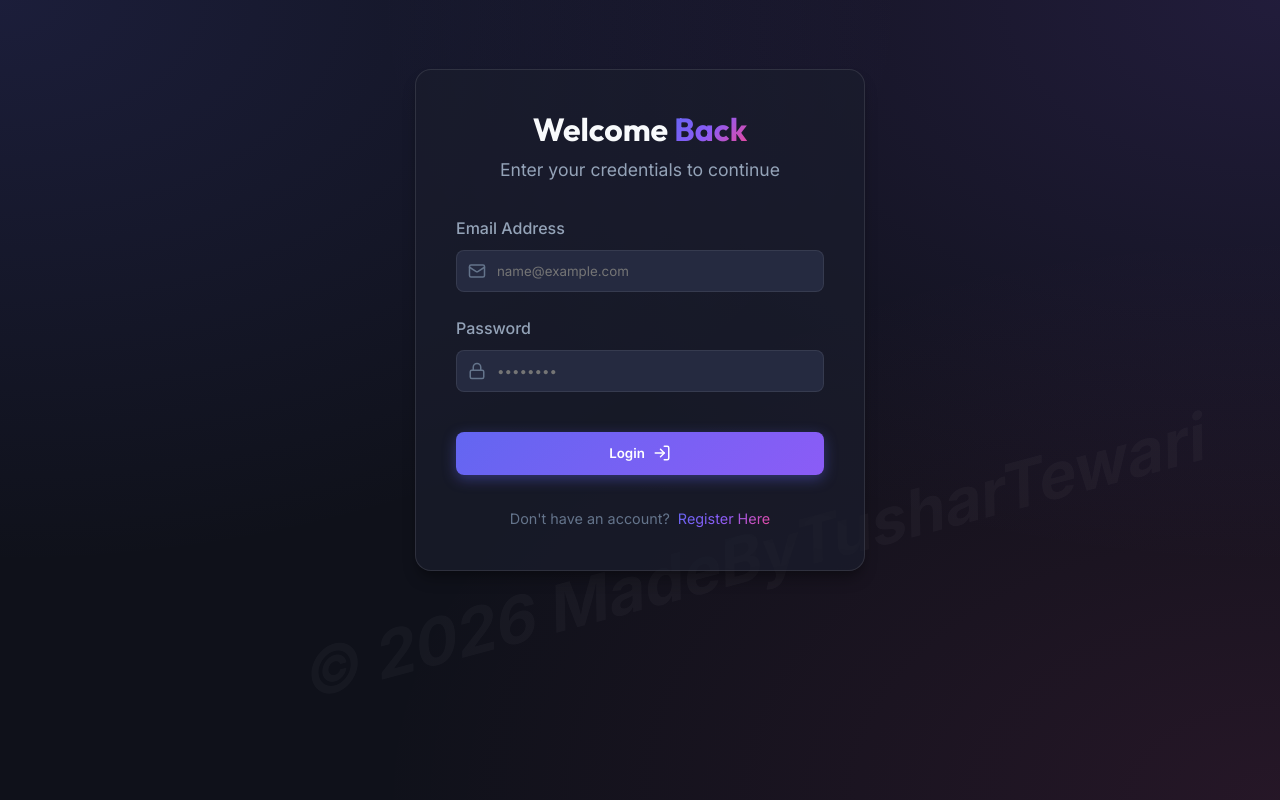
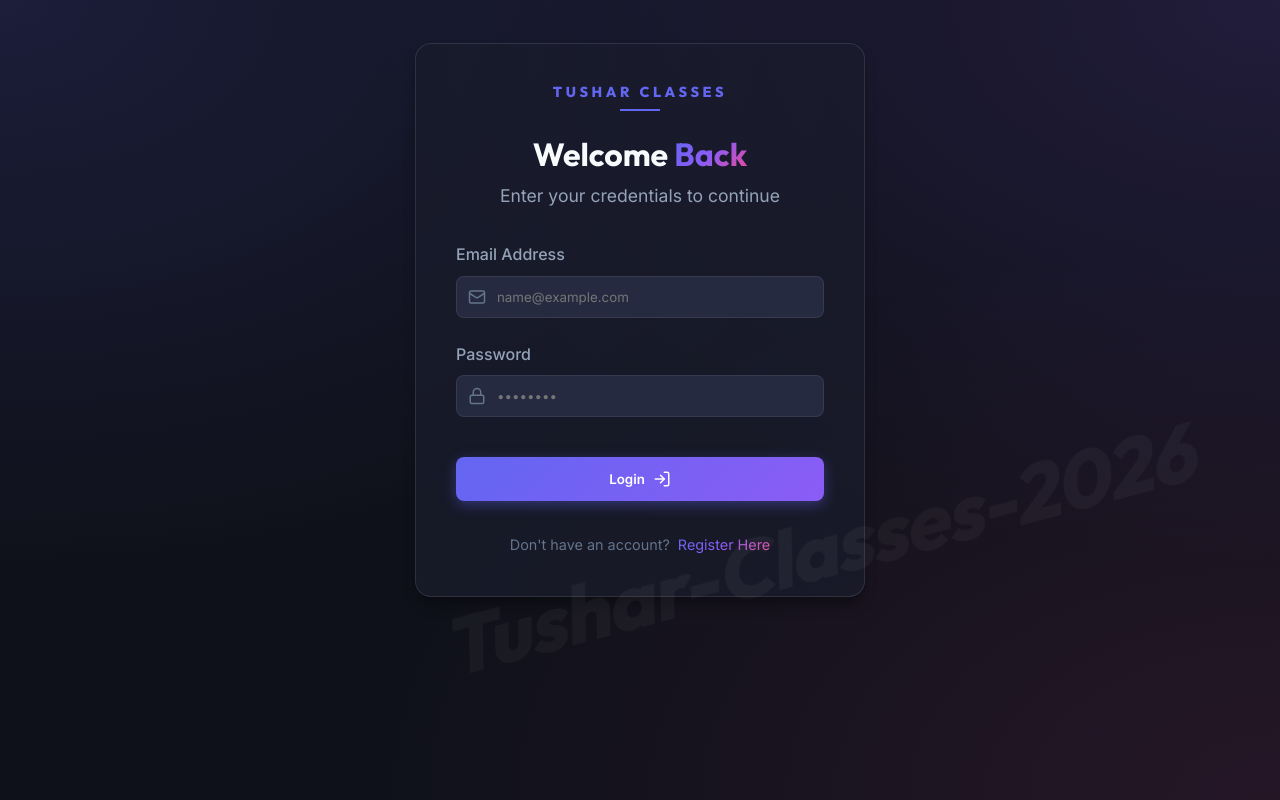
Before and after one commit to Tushar4440/Patwari-mmock-test-app, a React (Vite) app in the folder frontend/: page /login in a window 1280 px wide. Built offline with nearby package versions, Linux system fonts and the light colour scheme.

Commit message:
feat: implement frontend authentication pages and core application navigation structure

```diff
--- a/frontend/src/pages/Auth.tsx
+++ b/frontend/src/pages/Auth.tsx
@@ -72,6 +72,11 @@ const Auth: React.FC = () => {
     return (
         <div className="container animate-fade-in" style={{ display: 'flex', alignItems: 'center', justifyContent: 'center', minHeight: '80vh' }}>
             <div className="glass-panel" style={{ width: '100%', maxWidth: '450px', padding: '2.5rem', position: 'relative' }}>
+
+                <div style={{ textAlign: 'center', marginBottom: '1.5rem' }}>
+                    <h2 style={{ fontSize: '0.9rem', color: 'var(--accent-primary)', textTransform: 'uppercase', letterSpacing: '0.25em', fontWeight: 800 }}>Tushar Classes</h2>
+                    <div style={{ width: '40px', height: '2px', background: 'var(--accent-primary)', margin: '0.5rem auto 0' }}></div>
+                </div>
 
                 <div style={{ textAlign: 'center', marginBottom: '2rem' }}>
                     <h1 className="page-title" style={{ fontSize: '2rem' }}>
@@ -171,10 +176,12 @@ const Auth: React.FC = () => {
                             </div>
 
                             <div className="input-group">
-                                <label className="input-label">Target Exam</label>
+                                <label htmlFor="auth-target-exam" className="input-label">Target Exam</label>
                                 <div style={{ position: 'relative' }}>
                                     <GraduationCap size={18} style={{ position: 'absolute', left: '12px', top: '50%', transform: 'translateY(-50%)', color: 'var(--text-muted)' }} />
                                     <select
+                                        id="auth-target-exam"
+                                        title="Target Exam"
                                         className="select-field"
                                         value={targetExam}
                                         onChange={(e) => setTargetExam(e.target.value)}
@@ -213,8 +220,8 @@ const Auth: React.FC = () => {
                 </div>
             </div>
 
-            <div style={{ position: 'fixed', bottom: '5%', right: '2%', opacity: 0.03, pointerEvents: 'none', zIndex: -1, userSelect: 'none', fontSize: '4rem', fontWeight: 900, color: 'var(--text-primary)', whiteSpace: 'nowrap', transform: 'rotate(-15deg)', fontStyle: 'italic' }}>
-                © 2026 MadeByTusharTewari
+            <div className="app-watermark">
+                Tushar-Classes-2026
             </div>
         </div>
     );
--- a/frontend/src/pages/Dashboard.tsx
+++ b/frontend/src/pages/Dashboard.tsx
@@ -200,8 +200,8 @@ const Dashboard: React.FC = () => {
         </div>
       </div>
 
-      <div style={{ position: 'fixed', bottom: '10%', left: '5%', opacity: 0.07, pointerEvents: 'none', zIndex: 9999, userSelect: 'none', fontSize: '4rem', fontWeight: 900, color: 'var(--text-primary)', whiteSpace: 'nowrap', transform: 'rotate(-25deg)', fontStyle: 'italic' }}>
-        © 2026 MadeByTusharTewari
+      <div className="app-watermark">
+        Tushar-Classes-2026
       </div>
     </div>
   );
--- a/frontend/src/pages/ExtractedTests.tsx
+++ b/frontend/src/pages/ExtractedTests.tsx
@@ -269,8 +269,8 @@ const ExtractedTests: React.FC = () => {
         </>
       )}
 
-      <div style={{ position: 'fixed', bottom: '15%', right: '5%', opacity: 0.07, pointerEvents: 'none', zIndex: 9999, userSelect: 'none', fontSize: '4rem', fontWeight: 900, color: 'var(--text-primary)', whiteSpace: 'nowrap', transform: 'rotate(-25deg)', fontStyle: 'italic' }}>
-        © 2026 MadeByTusharTewari
+      <div className="app-watermark">
+        Tushar-Classes-2026
       </div>
     </div>
   );
--- a/frontend/src/pages/Home.tsx
+++ b/frontend/src/pages/Home.tsx
@@ -24,6 +24,10 @@ const Home: React.FC = () => {
 
     return (
         <div className="container animate-fade-in">
+            <div style={{ marginBottom: '0.5rem', borderLeft: '3px solid var(--accent-primary)', paddingLeft: '1rem' }}>
+                <h2 style={{ fontSize: '0.85rem', color: 'var(--accent-primary)', textTransform: 'uppercase', letterSpacing: '0.25em', fontWeight: 800 }}>Tushar Classes</h2>
+            </div>
+
             <div className="dashboard-header" style={{ marginBottom: '3rem' }}>
                 <div>
                     <h1 className="page-title">नमस्ते, <span className="gradient-text">{username}</span></h1>
@@ -103,6 +107,10 @@ const Home: React.FC = () => {
                     Tip: Try subject-specific tests if you're struggling with Uttarakhand GK.
                 </p>
             </div>
+
+            <div className="app-watermark">
+                Tushar-Classes-2026
+            </div>
         </div>
     );
 };
--- a/frontend/src/pages/Landing.tsx
+++ b/frontend/src/pages/Landing.tsx
@@ -6,6 +6,11 @@ import './pages.css';
 const Landing: React.FC = () => {
     return (
         <div className="container animate-fade-in" style={{ padding: '4rem 1rem' }}>
+            <div style={{ textAlign: 'center', marginBottom: '3rem' }}>
+                <h2 style={{ fontSize: '1.25rem', color: 'var(--accent-primary)', textTransform: 'uppercase', letterSpacing: '0.4em', fontWeight: 900 }}>Tushar Classes</h2>
+                <div style={{ width: '60px', height: '4px', background: 'var(--accent-primary)', margin: '0.75rem auto 0', borderRadius: '2px' }}></div>
+            </div>
+
             <div style={{ textAlign: 'center', marginBottom: '4rem' }}>
                 <div className="extracted-hero-badge" style={{ margin: '0 auto' }}>
                     <ShieldCheck size={16} />
@@ -94,8 +99,8 @@ const Landing: React.FC = () => {
                 </Link>
             </div>
 
-            <div style={{ position: 'fixed', bottom: '5%', right: '2%', opacity: 0.03, pointerEvents: 'none', zIndex: -1, userSelect: 'none', fontSize: '4rem', fontWeight: 900, color: 'var(--text-primary)', whiteSpace: 'nowrap', transform: 'rotate(-15deg)', fontStyle: 'italic' }}>
-                © 2026 MadeByTusharTewari
+            <div className="app-watermark">
+                Tushar-Classes-2026
             </div>
         </div>
     );
--- a/frontend/src/pages/MockTestInterface.tsx
+++ b/frontend/src/pages/MockTestInterface.tsx
@@ -288,8 +288,8 @@ const MockTestInterface: React.FC = () => {
         )}
       </div>
 
-      <div style={{ position: 'fixed', top: '40%', left: '50%', transform: 'translate(-50%, -50%) rotate(-30deg)', opacity: 0.05, pointerEvents: 'none', zIndex: 9999, userSelect: 'none', fontSize: '5rem', fontWeight: 900, color: 'var(--text-primary)', whiteSpace: 'nowrap', fontStyle: 'italic' }}>
-        © 2026 MadeByTusharTewari
+      <div className="app-watermark centered">
+        Tushar-Classes-2026
       </div>
     </div>
   );
--- a/frontend/src/pages/Profile.tsx
+++ b/frontend/src/pages/Profile.tsx
@@ -180,8 +180,8 @@ const Profile: React.FC = () => {
         </div>
       </div>
 
-      <div style={{ position: 'fixed', bottom: '5%', left: '2%', opacity: 0.07, pointerEvents: 'none', zIndex: 9999, userSelect: 'none', fontSize: '3.5rem', fontWeight: 900, color: 'var(--text-primary)', whiteSpace: 'nowrap', transform: 'rotate(-15deg)', fontStyle: 'italic' }}>
-        © 2026 MadeByTusharTewari
+      <div className="app-watermark">
+        Tushar-Classes-2026
       </div>
     </div>
   );
--- a/frontend/src/pages/TestGenerator.tsx
+++ b/frontend/src/pages/TestGenerator.tsx
@@ -125,8 +125,8 @@ const TestGenerator: React.FC = () => {
         )}
       </div>
 
-      <div style={{ position: 'fixed', top: '20%', right: '10%', opacity: 0.07, pointerEvents: 'none', zIndex: 9999, userSelect: 'none', fontSize: '3rem', fontWeight: 900, color: 'var(--text-primary)', whiteSpace: 'nowrap', transform: 'rotate(15deg)', fontStyle: 'italic' }}>
-        © 2026 MadeByTusharTewari
+      <div className="app-watermark">
+        Tushar-Classes-2026
       </div>
     </div>
   );
--- a/frontend/src/pages/pages.css
+++ b/frontend/src/pages/pages.css
@@ -603,3 +603,34 @@
   color: white;
   box-shadow: 0 4px 12px rgba(234, 88, 12, 0.3);
 }
+
+/* ══════════════════════════════════════════════════
+   BRAND WATERMARK
+══════════════════════════════════════════════════ */
+.app-watermark {
+  position: fixed;
+  bottom: 4%;
+  right: 3%;
+  opacity: 0.04;
+  pointer-events: none;
+  z-index: 9999;
+  user-select: none;
+  font-size: clamp(3rem, 8vw, 5rem);
+  font-weight: 900;
+  color: var(--text-primary);
+  white-space: nowrap;
+  transform: rotate(-15deg);
+  font-style: italic;
+  font-family: var(--font-display);
+  letter-spacing: -0.02em;
+}
+
+.app-watermark.centered {
+  top: 50%;
+  left: 50%;
+  bottom: auto;
+  right: auto;
+  transform: translate(-50%, -50%) rotate(-30deg);
+  font-size: clamp(4rem, 12vw, 8rem);
+  opacity: 0.03;
+}
```
